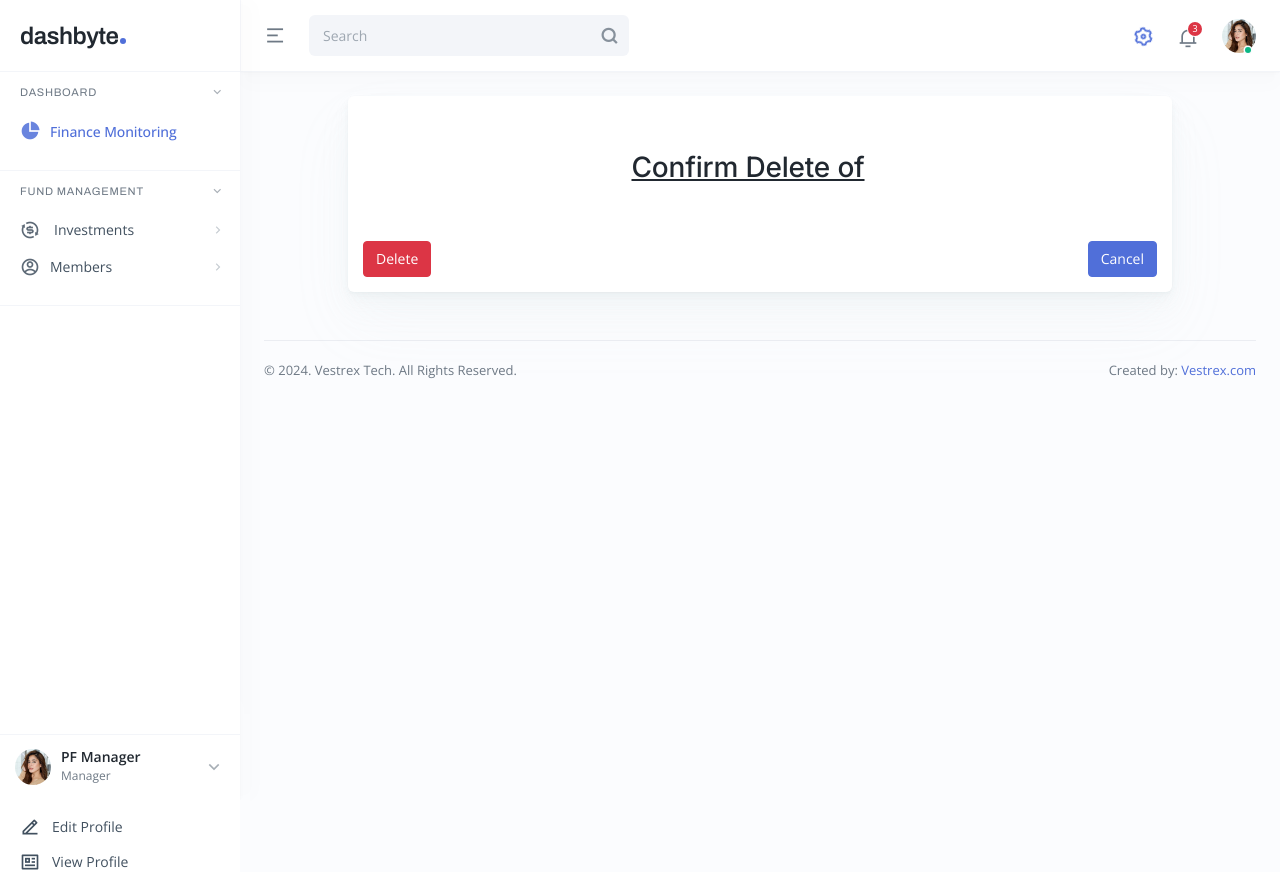
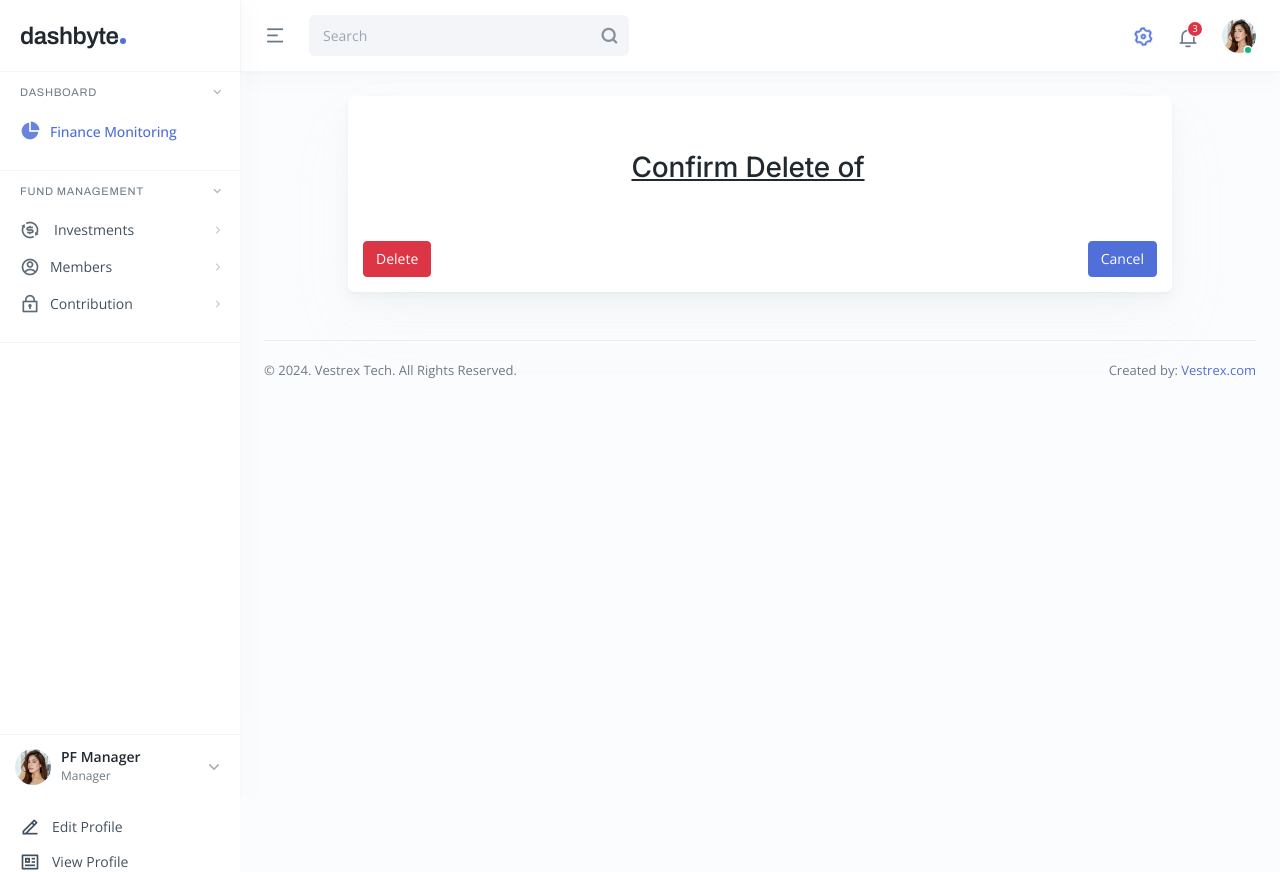
Before and after one commit to davidogit/provident_unit, a Django app: page /fund/deleteInvestment/6/ in a window 1280 px wide. Run offline with Django 5.2, Linux system fonts and the light colour scheme; data comes from the database, SQL or seed files in the repository; some libraries are stand-ins or nearby versions.

Commit message:
contribution to the provident fund

```diff
--- a/ProvidentFund/Fund/templates/dashboard/base.html
+++ b/ProvidentFund/Fund/templates/dashboard/base.html
@@ -64,6 +64,18 @@
                 <a href="{% url 'add_member' %}" class="nav-sub-link">Add Member</a>
               </nav>
             </li>
+
+            <li class="nav-item">
+              <a href="#" class="nav-link has-sub"><i class="ri-lock-2-line"></i> <span>Contribution</span></a>
+              <nav class="nav nav-sub">
+                <a href="../pages/sign-in.html" class="nav-sub-link">Provident Fund 1</a>
+                <a href="../pages/sign-in-2.html" class="nav-sub-link">Provident Fund 2</a>
+                <!-- <a href="../pages/sign-up.html" class="nav-sub-link">Sign Up Basic</a>
+                <a href="../pages/sign-up-2.html" class="nav-sub-link">Sign Up Cover</a>
+                <a href="../pages/verify-account.html" class="nav-sub-link">Verify Account</a>
+                <a href="../pages/forgot-password.html" class="nav-sub-link">Forgot Password</a>
+                <a href="../pages/lock-screen.html" class="nav-sub-link">Lock Screen</a> -->
+              </nav>
 
           </ul>
         </div><!-- nav-group -->
```
